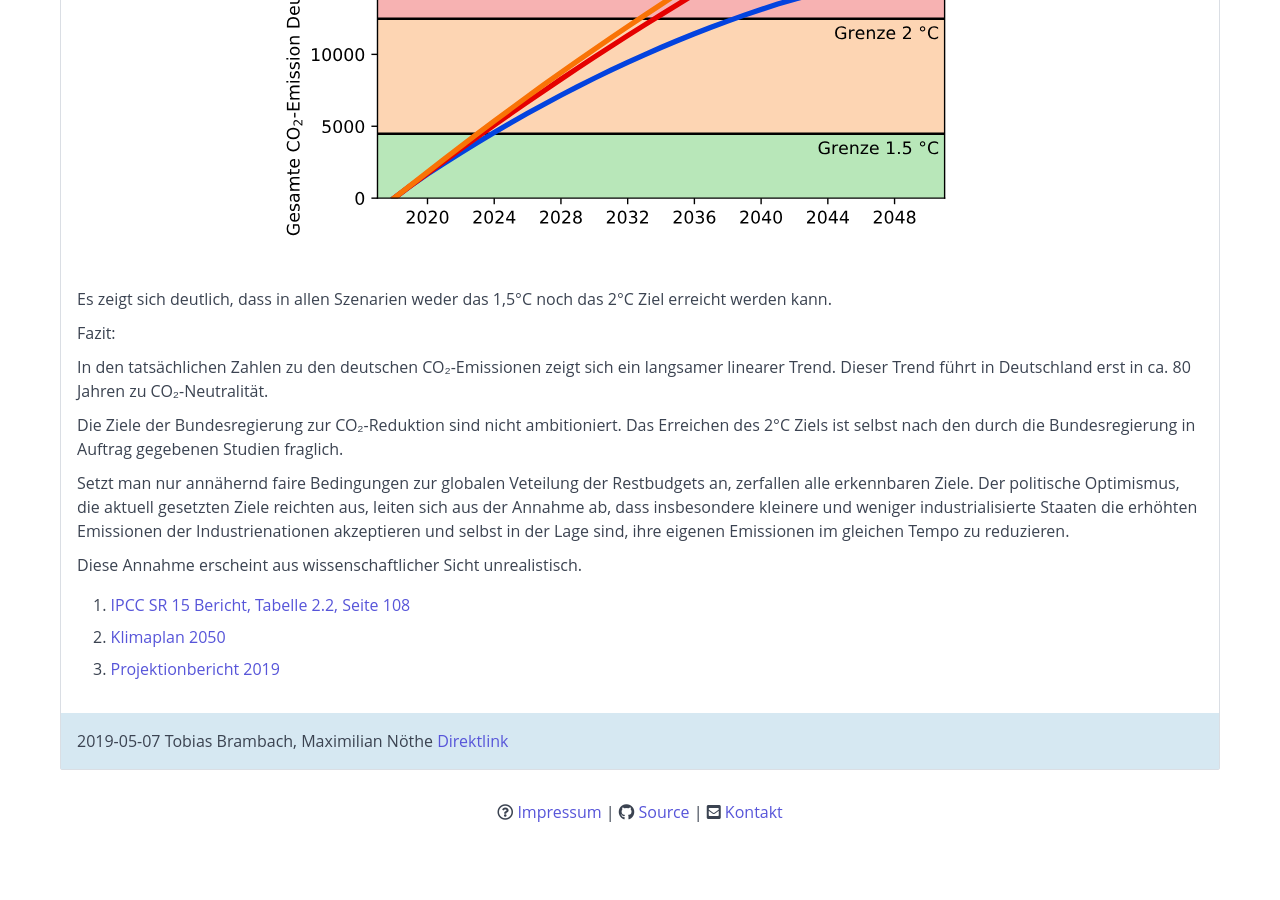
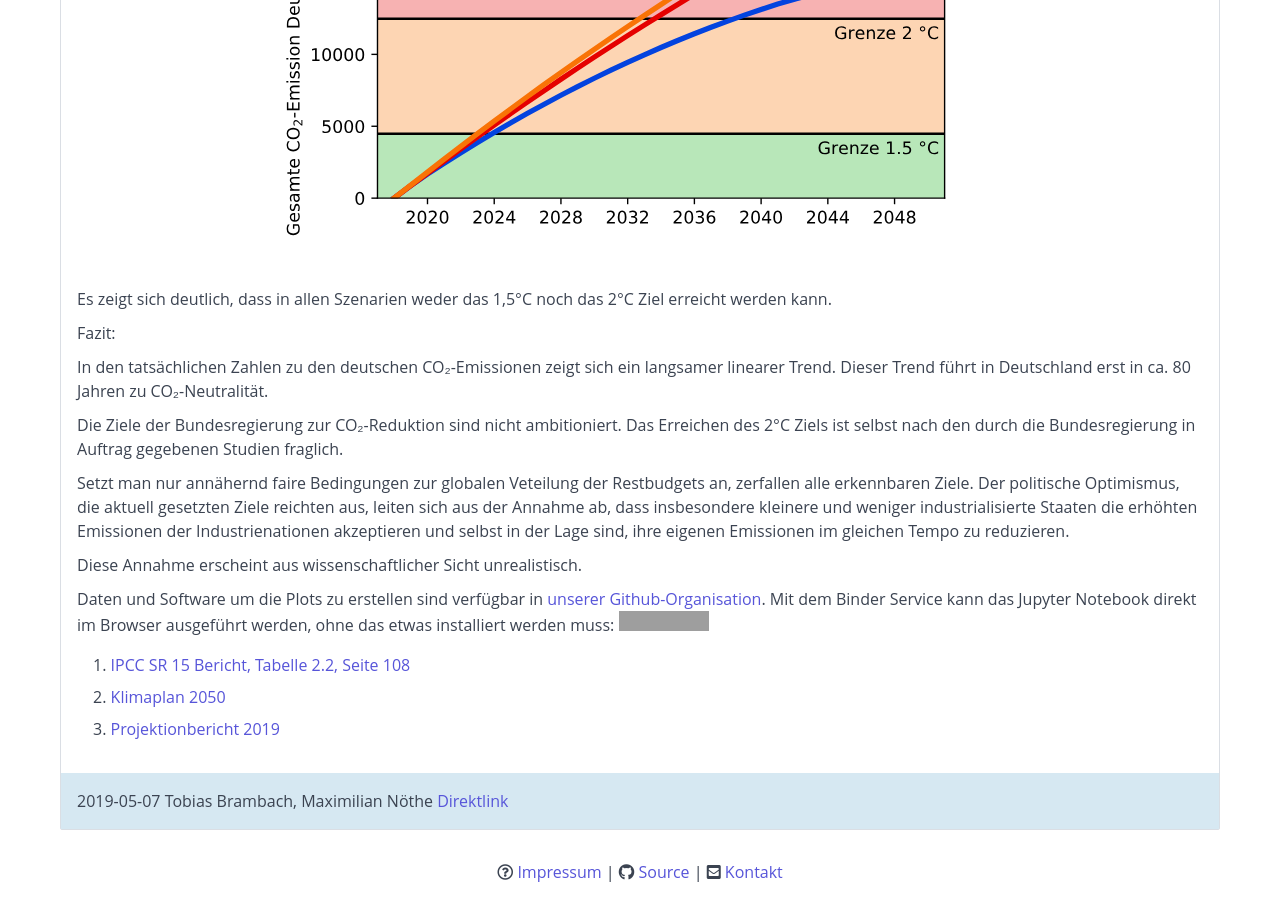
Before and after one commit to s4f-dortmund/s4f-dortmund.github.io, a Jekyll site: the page built from _posts/2019-07-05-pitch.md, in a window 1280 px wide and 900 px high, scrolled down 2195 px. Built offline with Jekyll 4.4.1, drawn with Linux system fonts in a browser that asks for light colours; nearby versions of some CDN libraries; library files that are not in the unit come from our copies; before the commit the page ends 3035 px from its top, so only the background shows below that; grey boxes are pictures that could not be loaded.

Commit message:
Add binder link

```diff
--- a/_posts/2019-07-05-pitch.md
+++ b/_posts/2019-07-05-pitch.md
@@ -76,6 +76,11 @@ Der politische Optimismus, die aktuell gesetzten Ziele reichten aus, leiten sich
 Diese Annahme erscheint aus wissenschaftlicher Sicht unrealistisch.
 
 
+Daten und Software um die Plots zu erstellen sind verfügbar in [unserer Github-Organisation](https://github.com/s4f-dortmund/open_data_notebooks).
+Mit dem Binder Service kann das Jupyter Notebook direkt im Browser ausgeführt werden,
+ohne das etwas installiert werden muss: [![Binder](https://mybinder.org/badge_logo.svg)](https://mybinder.org/v2/gh/s4f-dortmund/open_data_notebooks/master?filepath=co2_germany_since_1990.ipynb)
+
+
 1. [IPCC SR 15 Bericht, Tabelle 2.2, Seite 108](https://www.ipcc.ch/site/assets/uploads/sites/2/2019/07/SR15_Full_Report_High_Res.pdf){: #sr15}
 1. [Klimaplan 2050](https://www.bmu.de/fileadmin/Daten_BMU/Download_PDF/Klimaschutz/klimaschutzplan_2050_bf.pdf){: #plan}
 1. [Projektionbericht 2019](https://www.klimareporter.de/images/dokumente/2019/05/Projektionsbericht-der-Bundesregierung-2019.pdf){: #proj}
```
